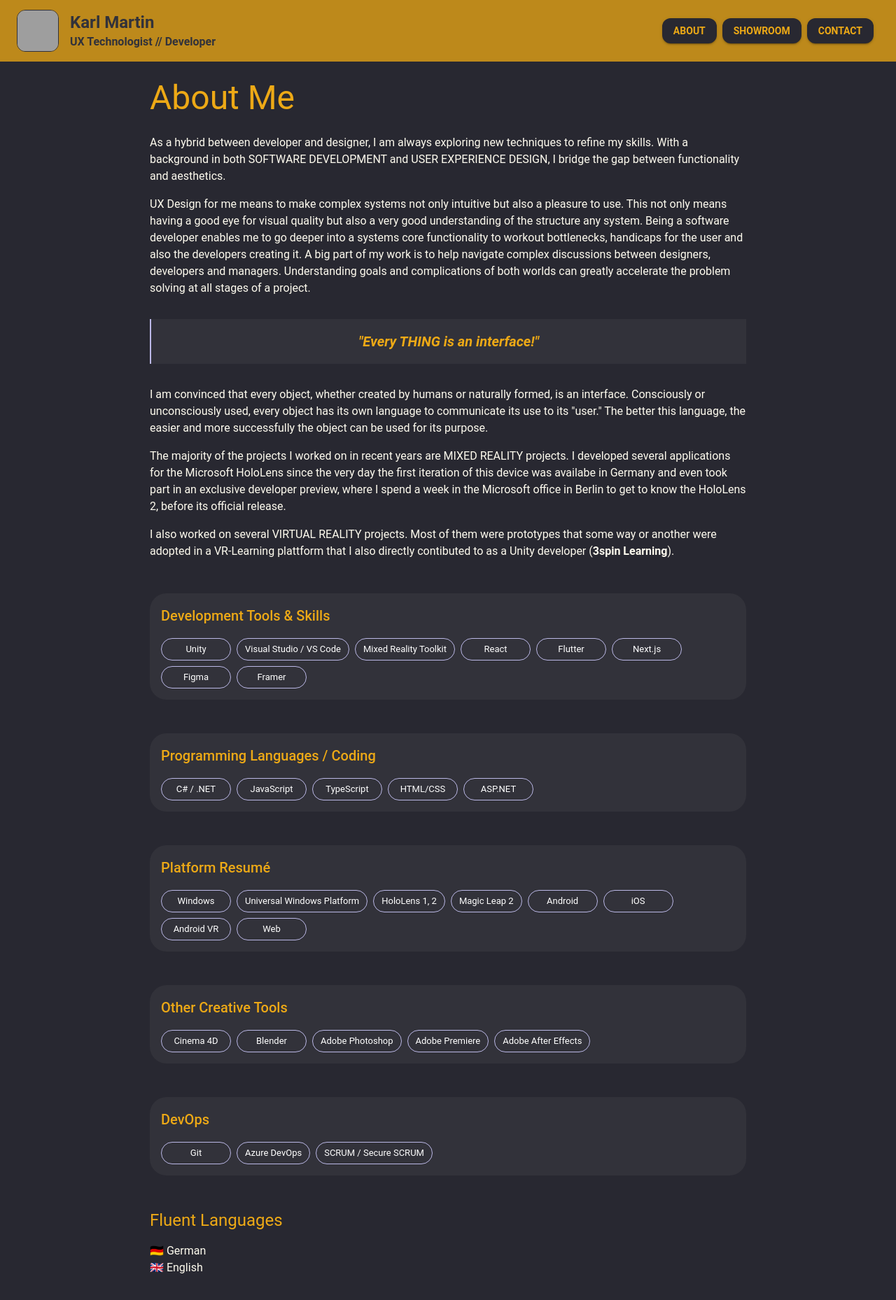
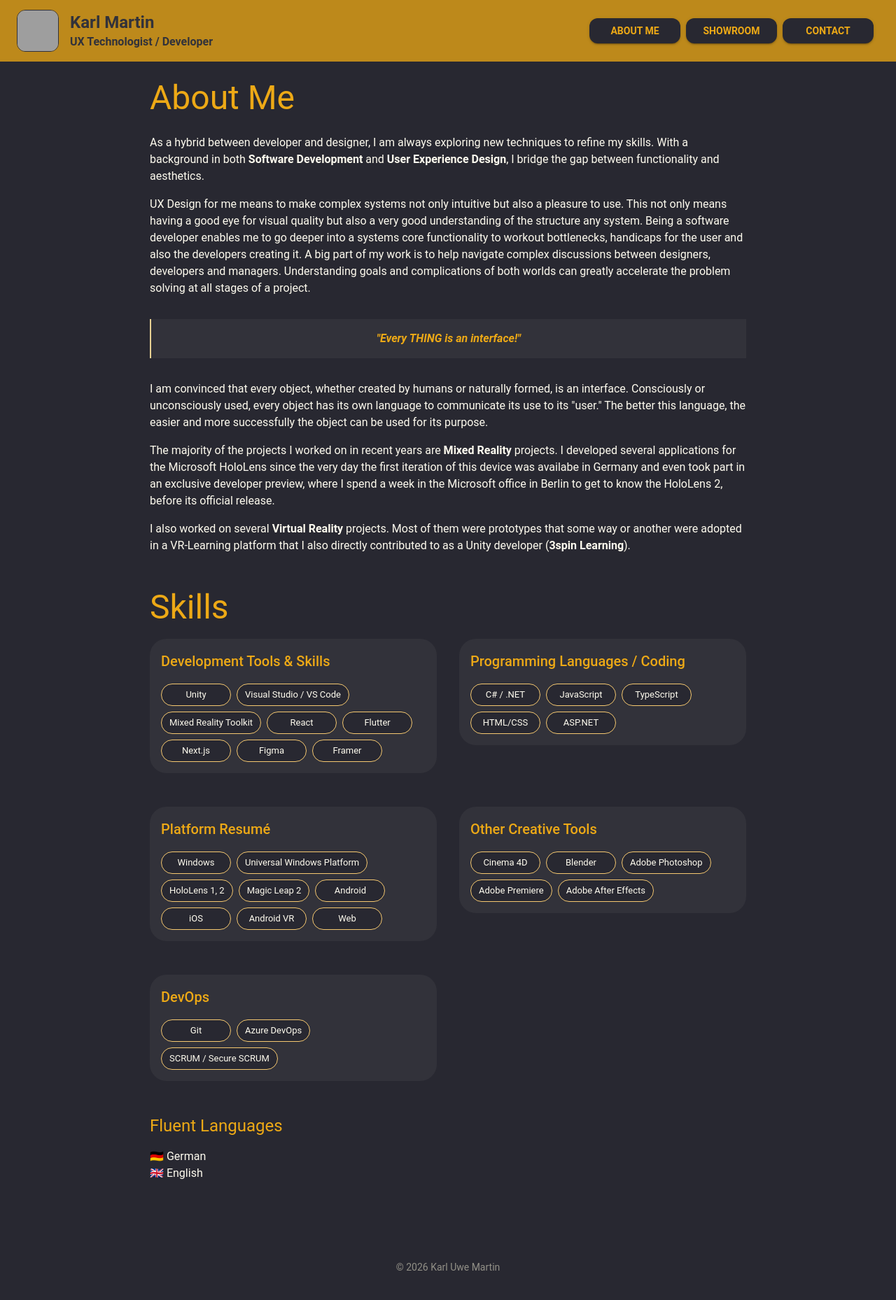
Before and after one commit to KarlSupertramp/HostNextJs, a Next.js app: page /about in a window 1280 px wide. Shown: the top 1858 px of the page at 70% size. Built offline with nearby package versions, Linux system fonts and the light colour scheme; grey boxes are pictures that could not be loaded.

Commit message:
Added footer

```diff
--- a/app/about/page.jsx
+++ b/app/about/page.jsx
@@ -51,7 +51,7 @@ export default function AboutPage() {
       <Stack direction="row" spacing={1} flexWrap="wrap" useFlexGap>
         {items.map((item) => (
           <Chip
-            sx={{ minWidth: "100px", color: "white", borderColor: "border.main" }}
+            sx={{ minWidth: "100px", color: "text.secondary", borderColor: "primary.offset", backgroundColor: "background.default" }}
             key={item}
             label={item}
             variant="outlined"
@@ -70,7 +70,7 @@ export default function AboutPage() {
 
         <Typography variant="body1" color="text.secondary" paragraph sx={{ mt: 3 }}>
           As a hybrid between developer and designer, I am always exploring new techniques
-          to refine my skills. With a background in both SOFTWARE DEVELOPMENT and USER EXPERIENCE DESIGN, I bridge the gap between functionality and aesthetics.
+          to refine my skills. With a background in both <b>Software Development</b> and <b>User Experience Design</b>, I bridge the gap between functionality and aesthetics.
         </Typography>
 
         <Typography variant="body1" color="text.secondary" paragraph>
@@ -85,8 +85,8 @@ export default function AboutPage() {
         </Typography>
 
         <Box sx={{ my: 4, p: 2, bgcolor: "background.paper", borderLeft: "2px solid", borderColor: "border.main" }}>
-          <Typography variant="h6" sx={{ textAlign: "center", fontStyle: "italic", fontWeight: "bold" }}>
-            "Every THING is an interface!"
+          <Typography sx={{ textAlign: "center", fontStyle: "italic", fontWeight: "bold" }}>
+            "Every <b>THING</b> is an interface!"
           </Typography>
         </Box>
 
@@ -98,33 +98,37 @@ export default function AboutPage() {
         </Typography>
 
         <Typography variant="body1" color="text.secondary" paragraph>
-          The majority of the projects I worked on in recent years are MIXED REALITY projects. I developed several applications for the Microsoft HoloLens since the
+          The majority of the projects I worked on in recent years are <b>Mixed Reality</b> projects. I developed several applications for the Microsoft HoloLens since the
           very day the first iteration of this device was availabe in Germany and even
           took part in an exclusive developer preview, where I spend a week in the Microsoft
           office in Berlin to get to know the HoloLens 2, before its official release.
         </Typography>
 
         <Typography variant="body1" color="text.secondary" paragraph>
-          I also worked on several VIRTUAL REALITY projects. Most of them were prototypes that some way or another were adopted in
-          a VR-Learning plattform that I also directly contibuted to as a Unity developer (<Typography component="span" sx={{ fontWeight: "bold" }}>3spin Learning</Typography>).
+          I also worked on several <b>Virtual Reality</b> projects. Most of them were prototypes that some way or another were adopted in
+          a VR-Learning platform that I also directly contributed to as a Unity developer (<Typography component="span" sx={{ fontWeight: "bold" }}>3spin Learning</Typography>).
         </Typography>
 
         <Box sx={{ my: 6 }} />
 
+        <Typography variant="h3" component="h1" gutterBottom>
+          Skills
+        </Typography>
+
         <Grid container spacing={4}>
-          <Grid item xs={12}>
+          <Grid item xs={12} sm={6}>
             <ChipSection title="Development Tools & Skills" items={devTools} />
           </Grid>
-          <Grid item xs={12}>
+          <Grid item xs={12} sm={6}>
             <ChipSection title="Programming Languages / Coding" items={languages} />
           </Grid>
-          <Grid item xs={12}>
+          <Grid item xs={12} sm={6}>
             <ChipSection title="Platform Resumé" items={platforms} />
           </Grid>
-          <Grid item xs={12}>
+          <Grid item xs={12} sm={6}>
             <ChipSection title="Other Creative Tools" items={creativeTools} />
           </Grid>
-          <Grid item xs={12}>
+          <Grid item xs={12} sm={6}>
             <ChipSection title="DevOps" items={devOps} />
           </Grid>
         </Grid>
--- a/app/layout.jsx
+++ b/app/layout.jsx
@@ -1,14 +1,14 @@
 import * as React from "react";
 import { ThemeProvider } from "@mui/material/styles";
 import CssBaseline from "@mui/material/CssBaseline";
-import { AppBar, Toolbar, Typography, Stack, Button, Box } from "@mui/material";
+import { AppBar, Toolbar, Typography, Stack, Button, Box, Container } from "@mui/material";
 import Link from "next/link";
 import theme from "../theme";
 
 function NavButton({ href, label }) {
   return (
     <Link href={href}>
-      <Button variant="contained" >{label}</Button>
+      <Button sx={{minWidth: "130px"}} variant="contained" >{label}</Button>
     </Link>
   );
 }
@@ -29,7 +29,6 @@ export default function RootLayout({ children }) {
                   width: 60,
                   height: 60,
                   overflow: "hidden",
-
                   alignItems: "center",
                   justifyContent: "center"
                 }}
@@ -45,17 +44,31 @@ export default function RootLayout({ children }) {
                   Karl Martin
                 </Typography>
                 <Typography sx={{ fontWeight: "bold", color: "background.paper" }}>
-                    UX Technologist // Developer
+                    UX Technologist / Developer
                 </Typography>
               </Stack>
               <Stack direction={{ xs: "column", sm: "row" }} spacing={1} sx={{ m:1, justifyContent: "right", flexGrow: 1 }}>
-                {NavButton({ href: "/about", label: "About" })}
+                {NavButton({ href: "/about", label: "About Me" })}
                 {NavButton({ href: "/showroom", label: "Showroom" })}
                 {NavButton({ href: "/contact", label: "Contact" })}
               </Stack>
             </Toolbar>
           </AppBar>
           {children}
+          <Box
+            component="footer"
+            sx={{
+              marginTop: 4,
+              padding: 3,
+              textAlign: "center",
+            }}
+          >
+            <Container maxWidth="sm">
+              <Typography variant="body2" color="text.faded">
+                &copy; {new Date().getFullYear()} Karl Uwe Martin
+              </Typography>
+            </Container>
+          </Box>
         </ThemeProvider>
       </body>
     </html>
--- a/app/showroom/page.jsx
+++ b/app/showroom/page.jsx
@@ -23,7 +23,6 @@ function Feature({ title, body, href, imgSrc }) {
         color: "inherit",
         display: "flex",
         flexDirection: "column",
-        outline: 1,
         outlineColor: "border.main",
         "&:hover": {
           outline: 2,
--- a/theme.js
+++ b/theme.js
@@ -5,20 +5,32 @@ import { createTheme } from "@mui/material/styles";
 const theme = createTheme({
   palette: {
     mode: "light",
-    primary: { main: "#eda916" },
-    secondary: { main: "#fffcef" },
-    border: { main: "#bbb8e6" },
+    primary:
+    {
+      main: "#eda916",
+      offset: "#f5c870"
+    },
+    secondary:
+    {
+      main: "#fffcef",
+      offset: "#f2f0e8"
+    },
+    border:
+    {
+      main: "#e7d192"
+    },
     background: {
       default: "#282831",
-      paper: "#32323a",
-    },
+        paper: "#32323a",
+      },
     text: {
       primary: "#eda916",
       secondary: "#fffcef",
+      faded: "#929087"
     }
   },
   shape: {
-    borderRadius: 12,
+    borderRadius: 12
   },
   typography: {
     fontFamily: [
```
